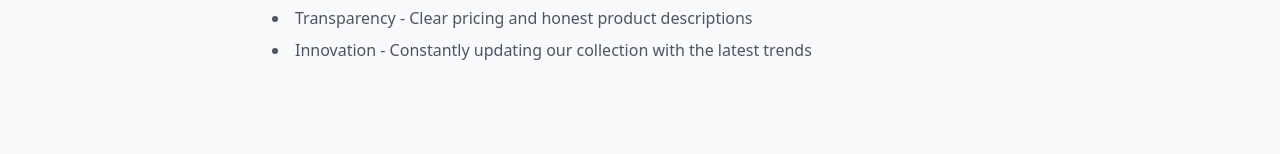
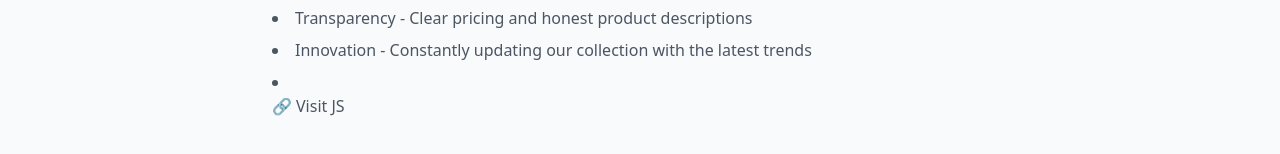
Before and after one commit to msgtopadmaja/adobe-analytics, a React (Vite) app: page /about in a window 1280 px wide. Shown: the part 462-616 px from the top of the page. Built offline with nearby package versions, Linux system fonts and the light colour scheme.

Commit message:
link added

```diff
--- a/src/pages/About.tsx
+++ b/src/pages/About.tsx
@@ -1,20 +1,40 @@
+import { Link } from "../components/Link";
+
 export function About() {
   return (
     <div className="max-w-3xl mx-auto px-4 py-8">
       <h1 className="text-3xl font-bold text-gray-900 mb-6">About Us</h1>
       <div className="prose prose-lg">
         <p className="text-gray-600 mb-4">
-          Welcome to our premium eCommerce store, where quality meets convenience. We specialize in bringing you the finest selection of lifestyle products, from fashion accessories to cutting-edge electronics.
+          Welcome to our premium eCommerce store, where quality meets
+          convenience. We specialize in bringing you the finest selection of
+          lifestyle products, from fashion accessories to cutting-edge
+          electronics.
         </p>
         <p className="text-gray-600 mb-4">
-          Our mission is to provide an exceptional shopping experience with carefully curated products that enhance your daily life. We believe in quality, sustainability, and customer satisfaction.
+          Our mission is to provide an exceptional shopping experience with
+          carefully curated products that enhance your daily life. We believe in
+          quality, sustainability, and customer satisfaction.
         </p>
-        <h2 className="text-2xl font-semibold text-gray-800 mt-8 mb-4">Our Values</h2>
+        <h2 className="text-2xl font-semibold text-gray-800 mt-8 mb-4">
+          Our Values
+        </h2>
         <ul className="list-disc list-inside text-gray-600 space-y-2">
           <li>Quality First - We never compromise on product quality</li>
           <li>Customer Focus - Your satisfaction is our top priority</li>
           <li>Transparency - Clear pricing and honest product descriptions</li>
-          <li>Innovation - Constantly updating our collection with the latest trends</li>
+          <li>
+            Innovation - Constantly updating our collection with the latest
+            trends
+          </li>
+          <li>
+            <Link
+              href="https://adobe-analytics.vercel.app/"
+              icon={() => <span>🔗</span>}
+            >
+              Visit JS
+            </Link>
+          </li>
         </ul>
       </div>
     </div>
```
